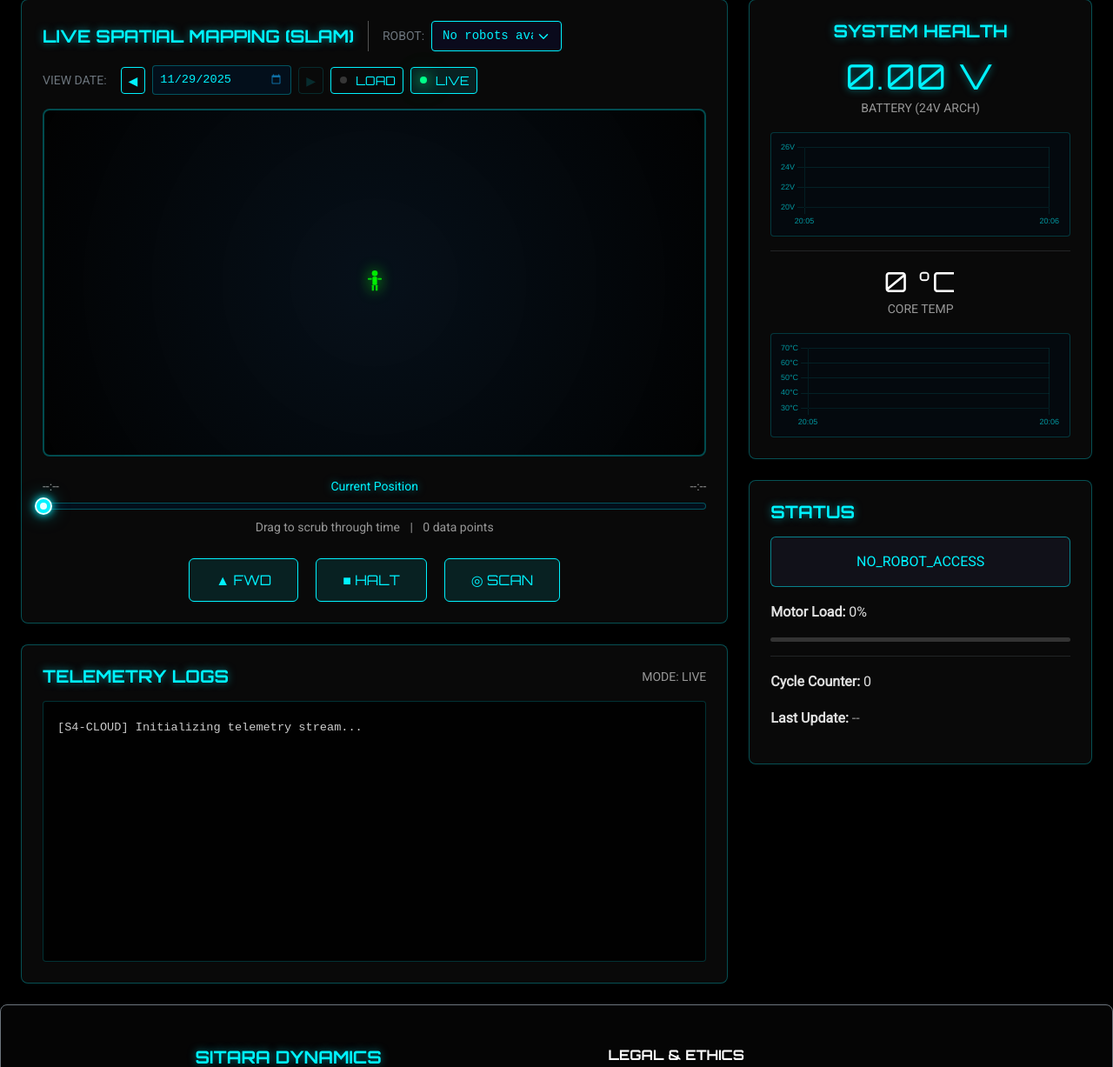
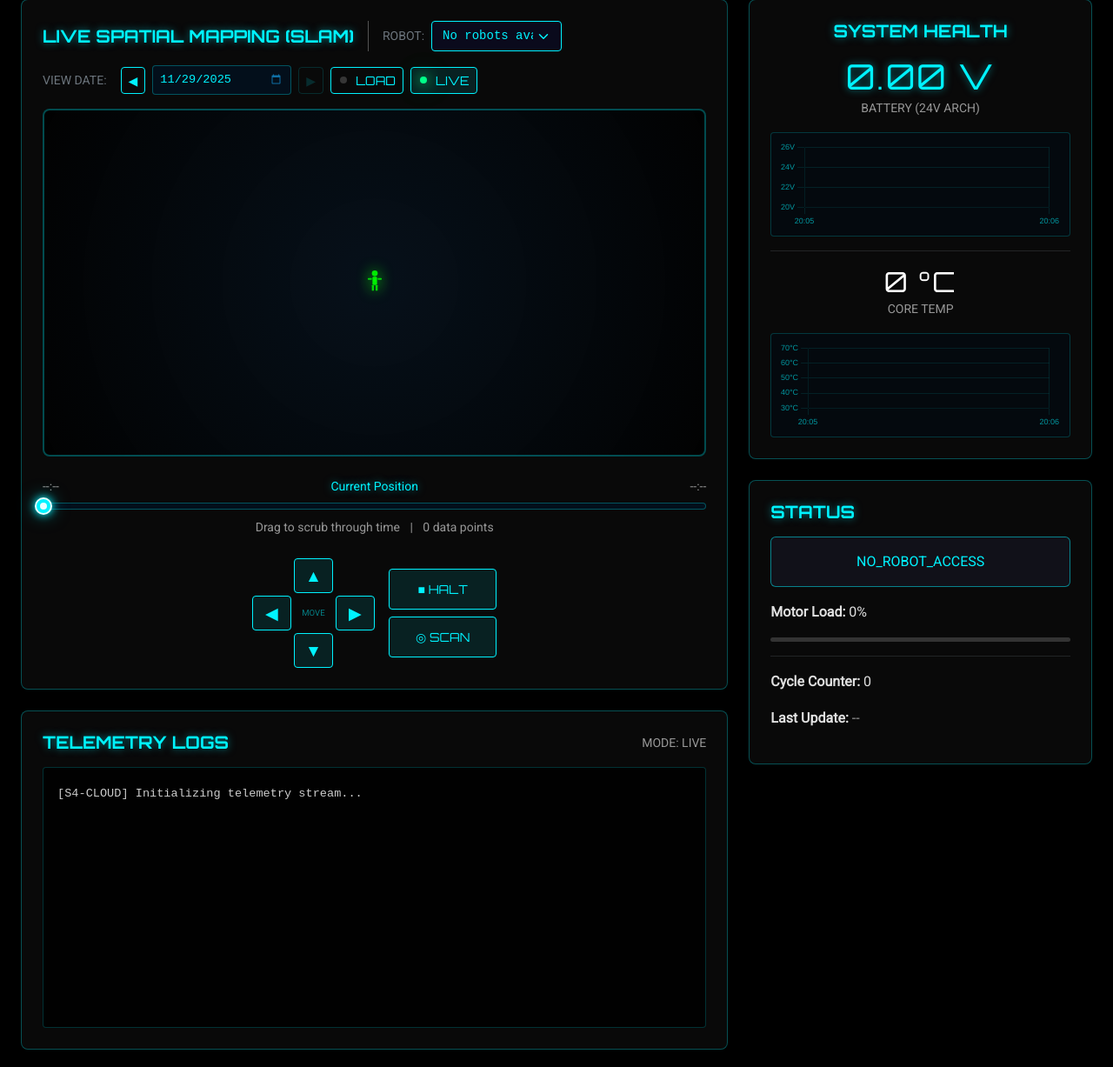
Before and after one commit to pilakkat/sitara_app, a Flask app: page /dashboard in a window 1280 px wide. Shown: the part 97-1324 px from the top of the page at 87% size. Run offline with Flask 3, Linux system fonts and the light colour scheme; the visitor is signed in with stand-in values (Sample User, id 1); data that the repository does not hold is empty.

Commit message:
Enhance robot control functionality; add directional movement commands and update dashboard buttons for move_up, move_down, move_left, and move_right actions

```diff
--- a/templates/dashboard.html
+++ b/templates/dashboard.html
@@ -68,10 +68,28 @@
                 </div>
             </div>
 
-            <div class="mt-3 text-center">
-                <button class="btn btn-cyber mx-2" onclick="sendCommand('move_forward')">▲ FWD</button>
-                <button class="btn btn-cyber mx-2" onclick="sendCommand('stop')">■ HALT</button>
-                <button class="btn btn-cyber mx-2" onclick="sendCommand('scan_area')">◎ SCAN</button>
+            <!-- Robot Control Buttons -->
+            <div class="mt-3 d-flex justify-content-center align-items-center gap-3">
+                <!-- Directional Control Cluster -->
+                <div class="control-cluster">
+                    <div class="d-grid" style="grid-template-columns: repeat(3, 45px); grid-template-rows: repeat(3, 40px); gap: 3px;">
+                        <div></div>
+                        <button class="btn btn-cyber btn-sm d-flex align-items-center justify-content-center" onclick="sendCommand('move_up')" style="width: 100%; height: 100%; padding: 0; font-size: 1.2rem;">▲</button>
+                        <div></div>
+                        <button class="btn btn-cyber btn-sm d-flex align-items-center justify-content-center" onclick="sendCommand('move_left')" style="width: 100%; height: 100%; padding: 0; font-size: 1.2rem;">◀</button>
+                        <div style="display: flex; align-items: center; justify-content: center; font-size: 0.6rem; color: var(--neon-blue); opacity: 0.5;">MOVE</div>
+                        <button class="btn btn-cyber btn-sm d-flex align-items-center justify-content-center" onclick="sendCommand('move_right')" style="width: 100%; height: 100%; padding: 0; font-size: 1.2rem;">▶</button>
+                        <div></div>
+                        <button class="btn btn-cyber btn-sm d-flex align-items-center justify-content-center" onclick="sendCommand('move_down')" style="width: 100%; height: 100%; padding: 0; font-size: 1.2rem;">▼</button>
+                        <div></div>
+                    </div>
+                </div>
+
+                <!-- Action Buttons -->
+                <div class="d-flex flex-column gap-2">
+                    <button class="btn btn-cyber btn-sm" onclick="sendCommand('stop')">■ HALT</button>
+                    <button class="btn btn-cyber btn-sm" onclick="sendCommand('scan_area')">◎ SCAN</button>
+                </div>
             </div>
         </div>
 
```
Also changed, not shown: client/client_app.py (+38 -9 lines).
